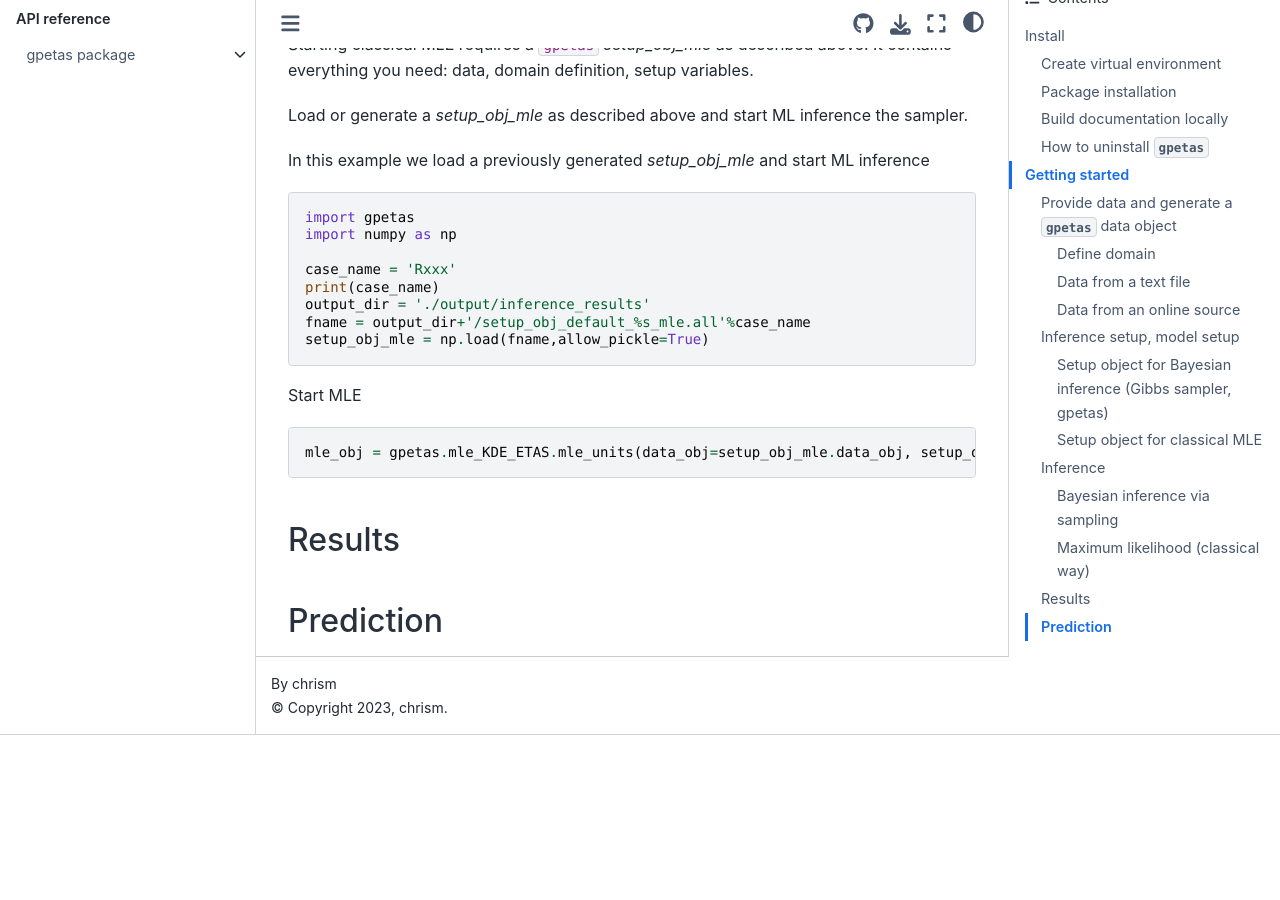
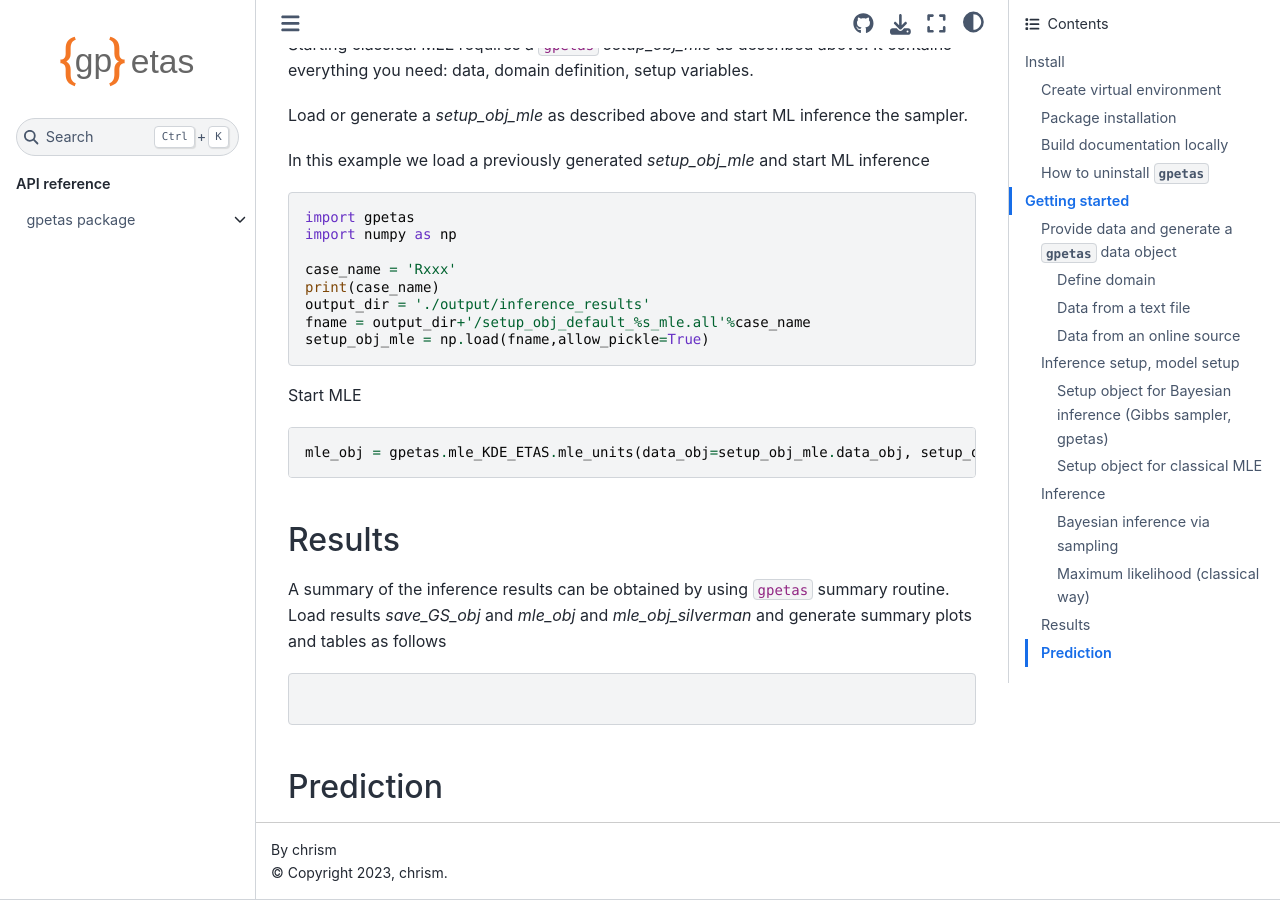
Before and after one commit to chris-molki/gpetas, a Sphinx documentation site: the page built from docs/source/README.md, in a window 1280 px wide and 900 px high, scrolled down 11202 px. Built offline with Sphinx 7.4.7 and the Sphinx Book theme 1.1.4, drawn with Linux system fonts in a browser that asks for light colours; pages that are not in the unit, such as notebooks, are missing from menus; before the commit the page ends 11937 px from its top, so only the background shows below that.

Commit message:
until gibbs sampler obj

````diff
--- a/docs/source/README.md
+++ b/docs/source/README.md
@@ -515,5 +515,13 @@
 ```
 
 ## Results
+A summary of the inference results can be obtained
+by using ```gpetas``` summary routine.
+Load results *save_GS_obj* and *mle_obj* and
+*mle_obj_silverman* and generate summary plots and
+tables as follows
+```python
+
+```
 
 ## Prediction
````
